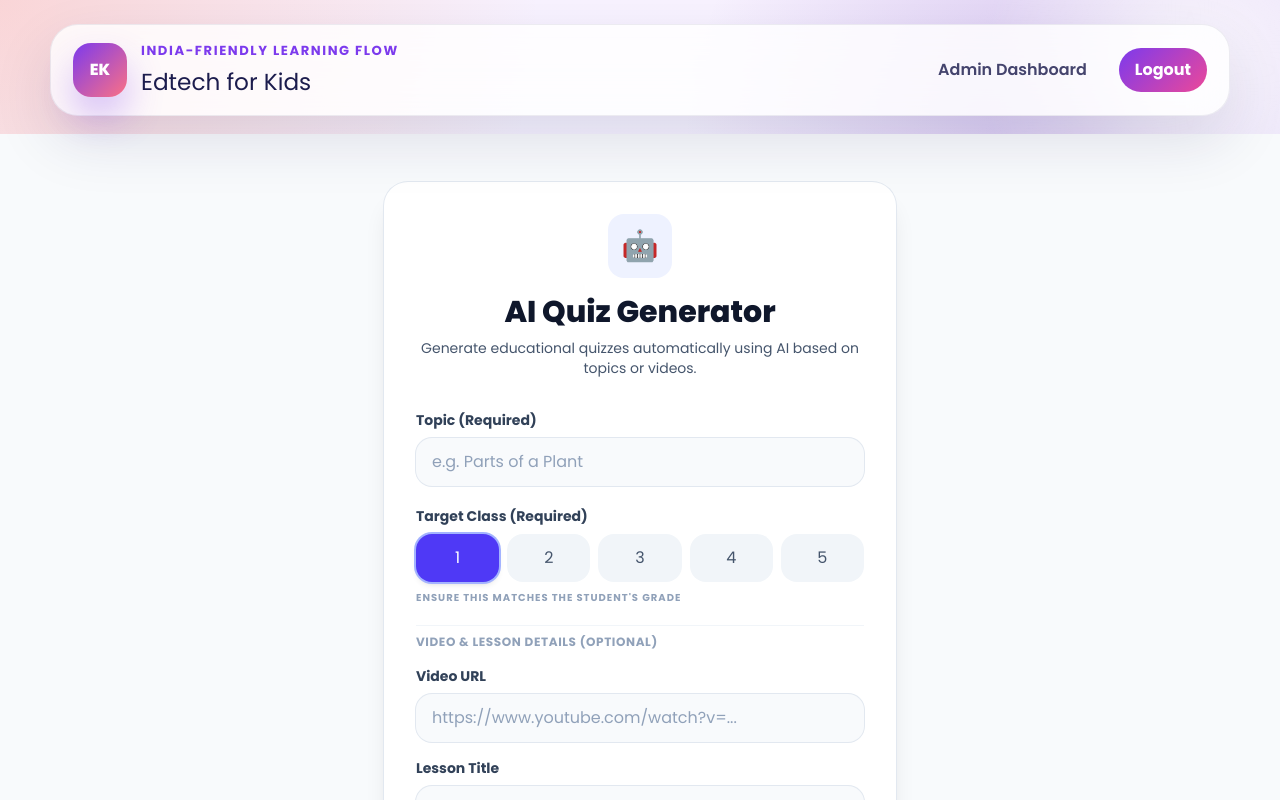
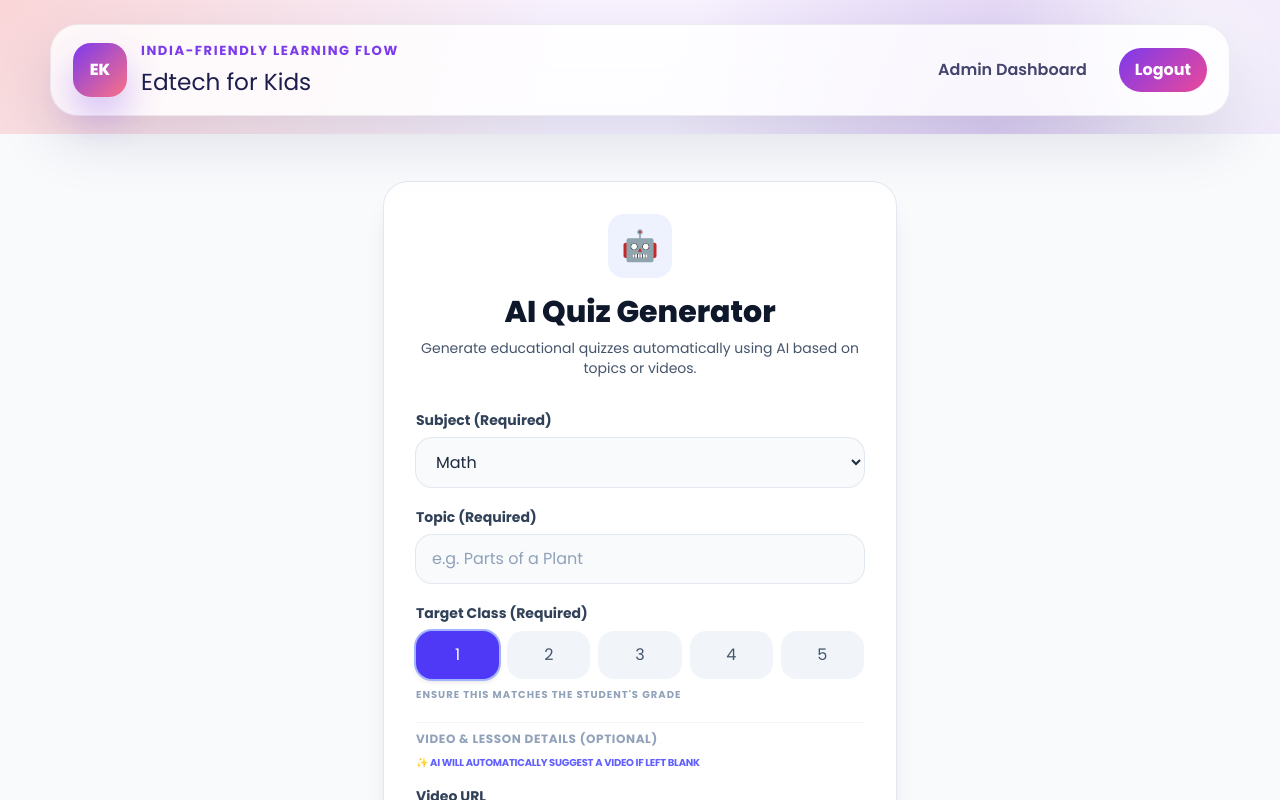
Before and after one commit to vk57434/Edtech, a React (Vite) app in the folder client/: page /admin-ai in a window 1280 px wide. Shown: the top 800 px of the page. Built offline with nearby package versions, Linux system fonts and the light colour scheme; sample sign-in values are in the browser's storage.

Commit message:
fix quiz routes

```diff
--- a/client/src/pages/AdminGenerateQuiz.jsx
+++ b/client/src/pages/AdminGenerateQuiz.jsx
@@ -4,6 +4,7 @@ import { useNavigate } from "react-router-dom";
 
 export default function AdminGenerateQuiz() {
   const [topic, setTopic] = useState("");
+  const [subject, setSubject] = useState("Math");
   const [classLevel, setClassLevel] = useState(1);
   const [videoUrl, setVideoUrl] = useState("");
   const [lessonTitle, setLessonTitle] = useState("");
@@ -22,6 +23,7 @@ export default function AdminGenerateQuiz() {
 
       await axios.post("http://localhost:5000/api/ai/generate", {
         topic,
+        subject,
         classLevel: Number(classLevel),
         videoUrl,
         lessonTitle,
@@ -52,6 +54,21 @@ export default function AdminGenerateQuiz() {
         </div>
 
         <div className="space-y-5">
+          <div>
+            <label className="block text-sm font-bold text-slate-700 mb-2">Subject (Required)</label>
+            <select
+              className="w-full rounded-2xl bg-slate-50 px-4 py-3 text-sm font-semibold text-slate-800 outline-none ring-1 ring-slate-200 focus:ring-2 focus:ring-indigo-300 transition"
+              value={subject}
+              onChange={(e) => setSubject(e.target.value)}
+            >
+              <option value="Math">Math</option>
+              <option value="Science">Science</option>
+              <option value="English">English</option>
+              <option value="General Knowledge">General Knowledge</option>
+              <option value="History">History</option>
+            </select>
+          </div>
+
           <div>
             <label className="block text-sm font-bold text-slate-700 mb-2">Topic (Required)</label>
             <input
@@ -84,7 +101,8 @@ export default function AdminGenerateQuiz() {
           </div>
 
           <div className="pt-2 border-t border-slate-100">
-            <h3 className="text-xs font-bold uppercase tracking-wider text-slate-400 mb-4">Video & Lesson Details (Optional)</h3>
+            <h3 className="text-xs font-bold uppercase tracking-wider text-slate-400 mb-2">Video & Lesson Details (Optional)</h3>
+            <p className="text-[10px] text-indigo-500 font-bold uppercase tracking-tight mb-4">✨ AI will automatically suggest a video if left blank</p>
 
             <div className="space-y-4">
               <div>
```
Also changed, not shown: 2 other files (tests, documents, lock files or other folders).
